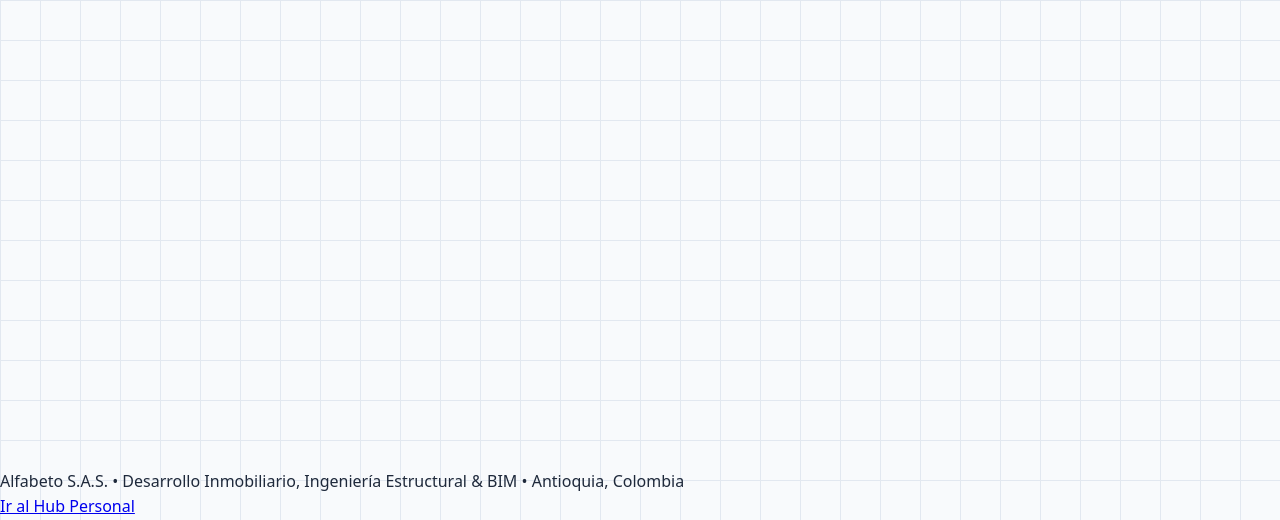
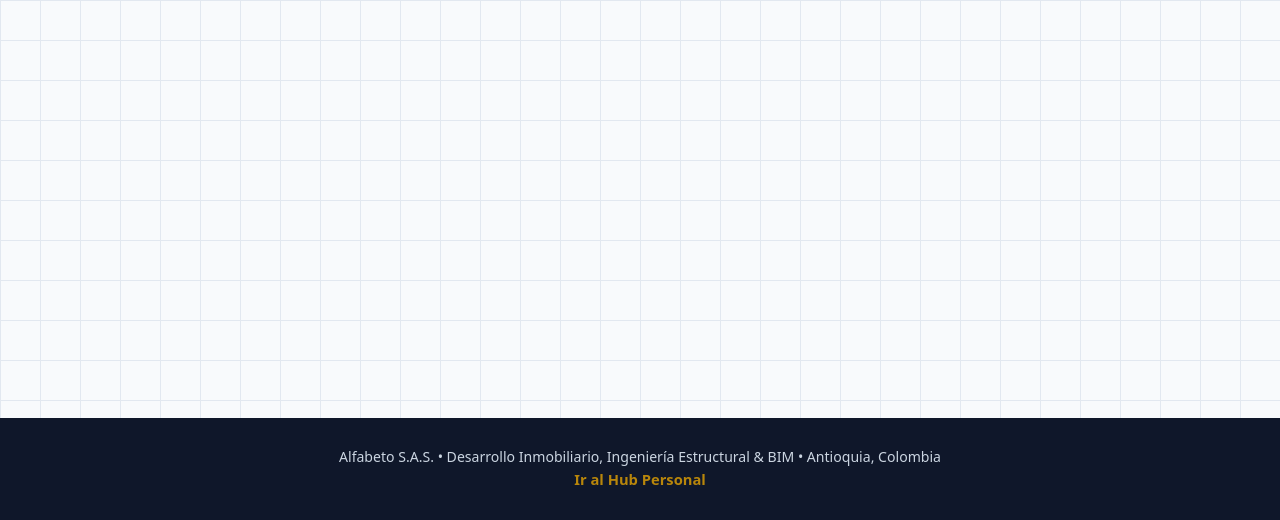
Before and after one commit to dleonva/dleonva.github.io, a plain HTML site: page index.html in a window 1280 px wide. Shown: the part 280-800 px from the top of the page. Drawn offline with Linux system fonts and the light colour scheme.

Commit message:
Agrego variables del pie de pagina y estilizo el footer y sus enlaces en style.css

```diff
--- a/style.css
+++ b/style.css
@@ -43,7 +43,14 @@
 
     /* Azul técnico corporativo para estados interactivos (hover) */
     --azul-marca: #2563eb;
+
+    /* Gris claro plateado para contraste limpio del footer */
+    --texto-pie-de-pagina: #cbd5e1;
+
+    /* Naranja capybara */
+    --texto-capibara: #b8860b;
 }
+
 
 
 /* ==========================================================================
@@ -222,8 +229,6 @@ header nav ul a:hover {
 
 
 
-
-
 /* ==========================================================================
    6. SISTEMA DE PESTAÑAS Y SECCIONES
    ========================================================================== */
@@ -248,8 +253,39 @@ header nav ul a:hover {
    ========================================================================== */
 
 /* Barra inferior corporativa en azul oscuro */
+footer {
+    /* Aplica el fondo azul pizarra profundo (#0f172a) */
+    background-color: var(--fondo-oscuro);
+    /* Color de texto gris claro plateado para contraste limpio */
+    color: var(--texto-pie-de-pagina);
+    /* Centra el texto horizontalmente */
+    text-align: center;
+    /* Relleno vertical de 1.75rem y horizontal de 1.5rem */
+    padding: 1.75rem 1.5rem;
+    /* Tamaño de fuente compacto de 0.88rem */
+    font-size: 0.88rem;
+}
 
+/*  Estilo de cada hipervínculo dentro del pie de página */
+footer a {
+    /* Elimina el subrayado por defecto */
+    text-decoration: none;
+    /* Color de texto pie de página */
+    color: var(--texto-capibara);
+    /* Grosor seminegrita */
+    font-weight: 600;
+    /* Tamaño técnico de 0.92rem */
+    font-size: 0.92rem;
+    /* Transición suave de 0.2 segundos al cambiar de color */
+    transition: color 0.2s ease;
+}
 
+/* Estado interactivo cuando el cursos pasa sobre un enlance del pie de página */
+footer a:hover {
+    /* Resalta el enlace en naraja capibara*/
+    color: var(--texto-pie-de-pagina);
+
+}
 
 
 
```
